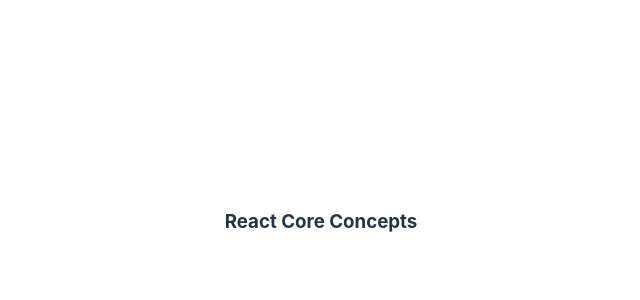
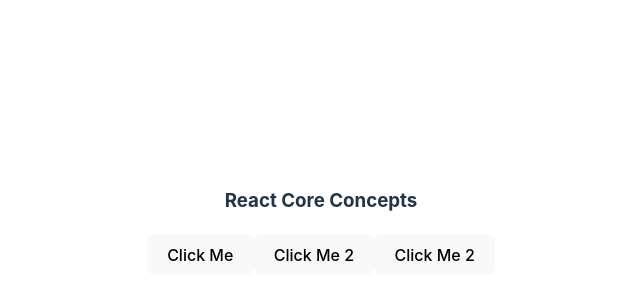
Before and after one commit to Amitkumersarkar/New-Journey-With-React, a React (Vite) app in the folder explore-react-core-concepts-part02/: page / in a window 1280 px wide. Shown: the part 178-478 px from the top of the page, without its empty margins (319-959 px from the left). Built offline with nearby package versions, Linux system fonts and the light colour scheme.

Commit message:
added new file

```diff
--- a/explore-react-core-concepts-part02/src/App.jsx
+++ b/explore-react-core-concepts-part02/src/App.jsx
@@ -2,9 +2,29 @@ import './App.css'
 
 function App() {
 
+  // create an normal function
+  function handleClick() {
+    alert('btn clicked');
+  }
+
+  // create an arrow function
+
+  const handleClick2 = () => {
+    alert('btn 2 is clicked');
+  }
+
+  // parameterized function
+
+  const addToFive = (num) => {
+    alert(num + 5);
+  }
+
   return (
     <>
       <h3>React Core Concepts</h3>
+      <button onClick={handleClick}>Click Me</button>
+      <button onClick={handleClick2}>Click Me 2</button>
+      <button onClick={addToFive(2)}>Click Me 2</button>
     </>
   )
 }
```
